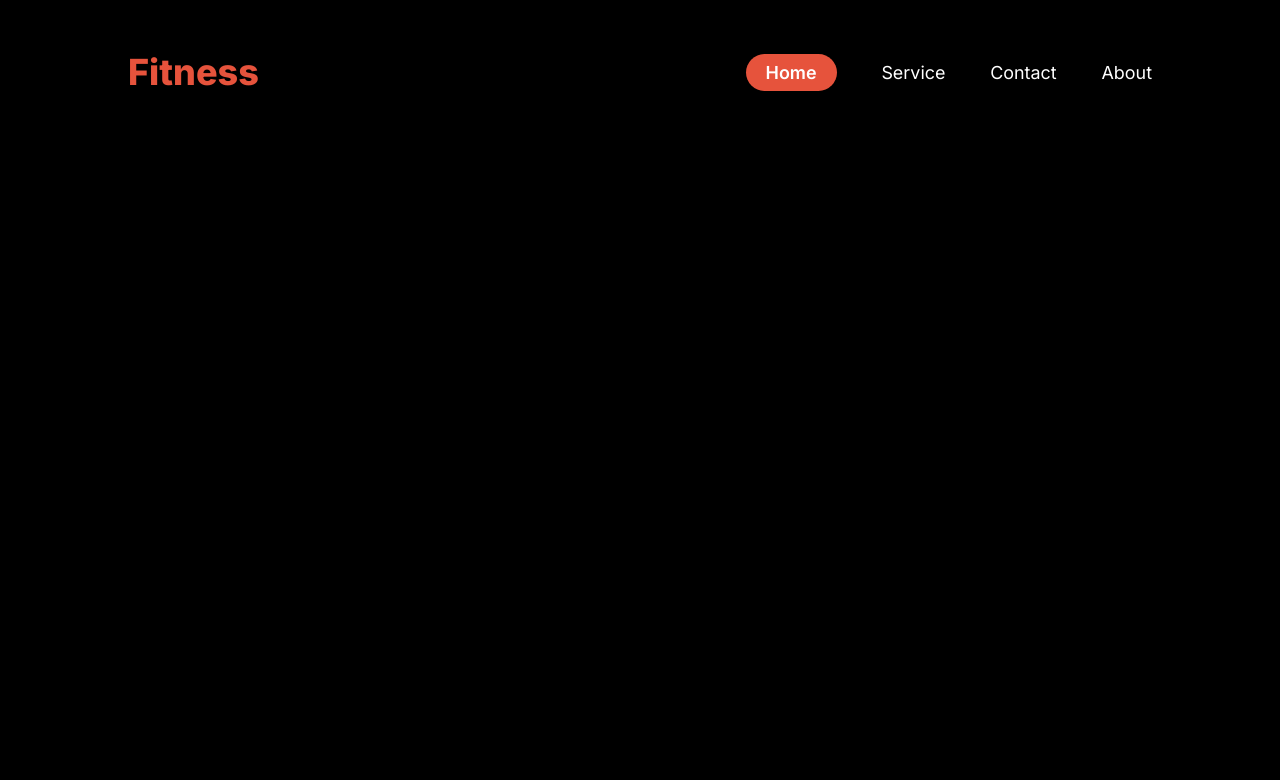
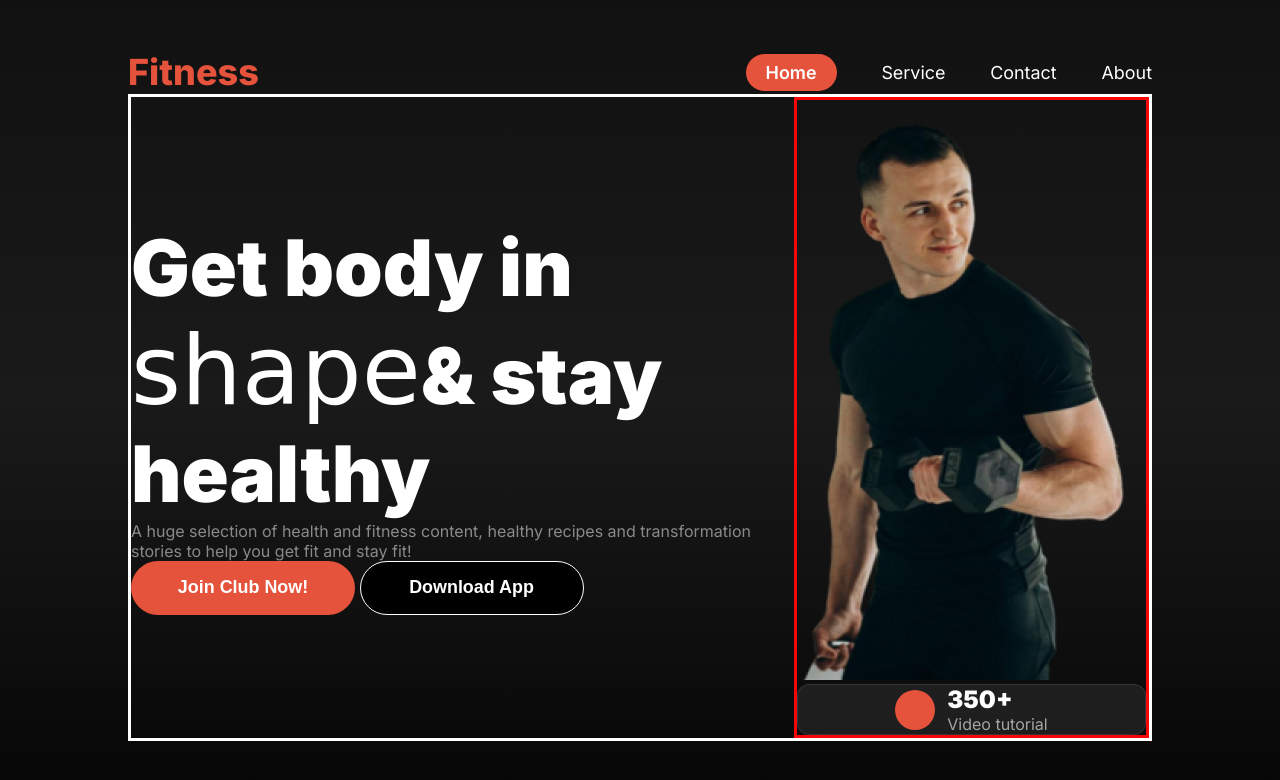
Before and after one commit to fahimprito/versatile-ui-a2-fitness, a plain HTML site: page index.html in a window 1280 px wide. Drawn offline with Linux system fonts and the light colour scheme; a web font is replaced by a local one.

Commit message:
header banner running

```diff
--- a/index.html
+++ b/index.html
@@ -11,21 +11,50 @@
 
 <body class="inter-font">
     <header>
+        <div class="header">
+
             <nav class="navbar">
                 <!--  name  -->
                 <h2 class="orange-primary web-title">Fitness</h2>
 
-            <!-- menu icon -->
-            <!-- <i class="fa-solid fa-bars"></i> -->
 
                 <!-- nav option  -->
                 <ul class="nav-options ">
                     <li class="nav-items"><a href="" class="nav-link active-nav">Home</a></li>
-                <li class="nav-items"><a href="" class="nav-link dark2">Service</a></li>
-                <li class="nav-items"><a href="" class="nav-link dark2">Contact</a></li>
-                <li class="nav-items"><a href="" class="nav-link dark2">About</a></li>
+                    <li class="nav-items"><a href="" class="nav-link">Service</a></li>
+                    <li class="nav-items"><a href="" class="nav-link">Contact</a></li>
+                    <li class="nav-items"><a href="" class="nav-link">About</a></li>
                 </ul>
+                <!-- menu icon -->
+                <i class="fa-solid fa-bars"></i>
+
             </nav>
+
+            <div class="banner">
+                <div class="banner-content">
+                    <h1 class="banner-title">Get body in <br><span id="shape">shape</span>& stay <br>healthy</h1>
+                    <p class="banner-description">A huge selection of health and fitness content, healthy recipes and
+                        transformation stories to help you get fit and stay fit!</p>
+                    <div class="banner-button">
+                        <button class="btn-primary">Join Club Now!</button>
+                        <button class="btn-secondary">Download App</button>
+                    </div>
+                </div>
+
+                <div class="banner-image-container">
+                    <img class="banner-image" src="./images/banner1.png" alt="a triner image">
+                    <div class="banner-card">
+                        <div id="circle"></div>
+                        <div>
+                            <h4>350+</h4>
+                            <p>Video tutorial</p>
+                        </div>
+
+                    </div>
+
+                </div>
+            </div>
+        </div>
 
     </header>
 
--- a/styles/fitness.css
+++ b/styles/fitness.css
@@ -1,4 +1,5 @@
 @import url('https://fonts.googleapis.com/css2?family=Inter:wght@100..900&display=swap');
+@import url('https://fonts.googleapis.com/css2?family=League+Script&display=swap');
 
 
 .inter-font {
@@ -10,11 +11,22 @@
         "slnt" 0;
 }
 
+.league-script-regular {
+    font-family: "League Script", cursive;
+    font-weight: 400;
+    font-style: normal;
+}
+
+
+
 /* shared style  */
 
 * {
     margin: 0;
     padding: 0;
+}
+
+body {
     background-color: black;
     color: white;
 }
@@ -28,13 +40,52 @@
     color: rgb(34, 34, 34);
 }
 
+.btn-primary {
+    width: 224px;
+    height: 54px;
+    border-radius: 42px;
+    background: rgb(230, 83, 60);
+    color: white;
+    font-size: 1.12em;
+    font-weight: 600;
+    text-align: center;
+    border: none;
+    cursor: pointer;
+}
+
+.btn-primary:hover {
+    background: rgb(211, 70, 0);
+}
+
+.btn-secondary {
+    width: 224px;
+    height: 54px;
+    border-radius: 42px;
+    background: black;
+    color: white;
+    font-size: 1.12em;
+    font-weight: 600;
+    text-align: center;
+    border: 1px solid white;
+    cursor: pointer;
+}
+
+.btn-secondary:hover {
+    background: rgb(43, 43, 43);
+}
+
 
 /* header style */
 header {
+    background: linear-gradient(rgb(17, 17, 17), rgba(255, 255, 255, 0.103), rgb(7, 7, 7));
+}
+
+.header {
     width: 80%;
     margin: 0 auto;
     padding: 50px 0;
 }
+
 /* ----------navbar--------- */
 .web-title {
     font-size: 2.25em;
@@ -69,6 +120,7 @@ header {
     text-decoration: none;
     font-weight: 400;
     font-size: 1.12em;
+    color: white;
 }
 
 .active-nav {
@@ -77,3 +129,90 @@ header {
     background: rgb(230, 83, 60);
     padding: 8px 20px;
 }
+
+.navbar i {
+    display: none;
+}
+
+/* header banner style */
+.banner {
+    border: 3px solid white;
+    display: flex;
+    align-items: center;
+    justify-content: space-between;
+}
+
+.banner-title {
+    font-size: 4.87rem;
+    font-weight: 900;
+    text-align: left;
+}
+
+#shape {
+    font-family: "League Script", cursive;
+    font-weight: 400;
+    font-size: 6rem;
+}
+
+.banner-description {
+    color: rgba(255, 255, 255, 0.5);
+    font-weight: 400;
+    text-align: left;
+}
+
+.banner-image-container{
+    border: 3px solid rgb(248, 5, 5);
+}
+
+#circle {
+    width: 40px;
+    height: 40px;
+    background-color: rgb(230, 83, 60);
+    border-radius: 50%;
+}
+
+.banner-card {
+    display: flex;
+    align-items: center;
+    justify-content: center;
+    gap: 12px;
+
+    border: 1px solid rgba(255, 255, 255, 0.1);
+    border-radius: 12px;
+    backdrop-filter: blur(20px);
+    background: rgba(48, 48, 48, 0.54);
+    /* margin-left: -50px; */
+}
+
+.banner-card h4 {
+    font-size: 1.5rem;
+    font-weight: 900;
+    text-align: left;
+}
+
+.banner-card p {
+    color: rgba(239, 237, 232, 0.65);
+    font-weight: 400;
+    text-align: left;
+}
+
+
+
+
+
+
+/* responsive and media query  */
+/* mobile  */
+@media screen and (max-width:576px) {
+    .nav-options {
+        display: none;
+    }
+
+    .navbar i {
+        display: block;
+        font-size: 1.5rem;
+    }
+}
+
+/* tab or medium device  */
+@media screen and (min-width:576px) and (max-width:992px) {}
```
Also changed, not shown: images/banner1.png (renamed from images/Images 2.png). Lines whose indentation alone changed are shown as unchanged.
